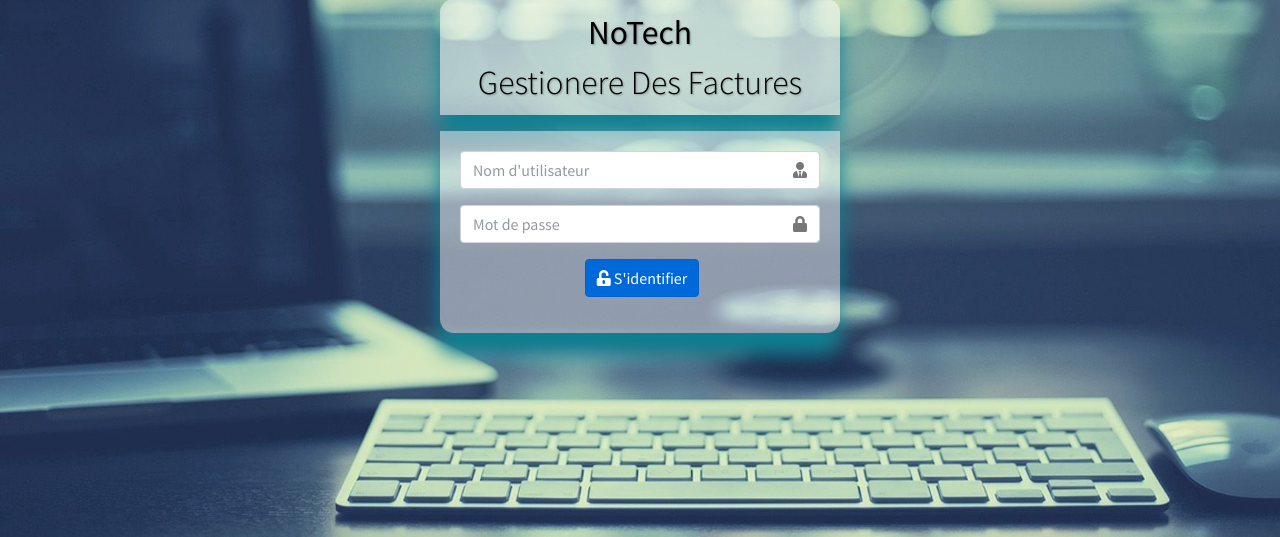
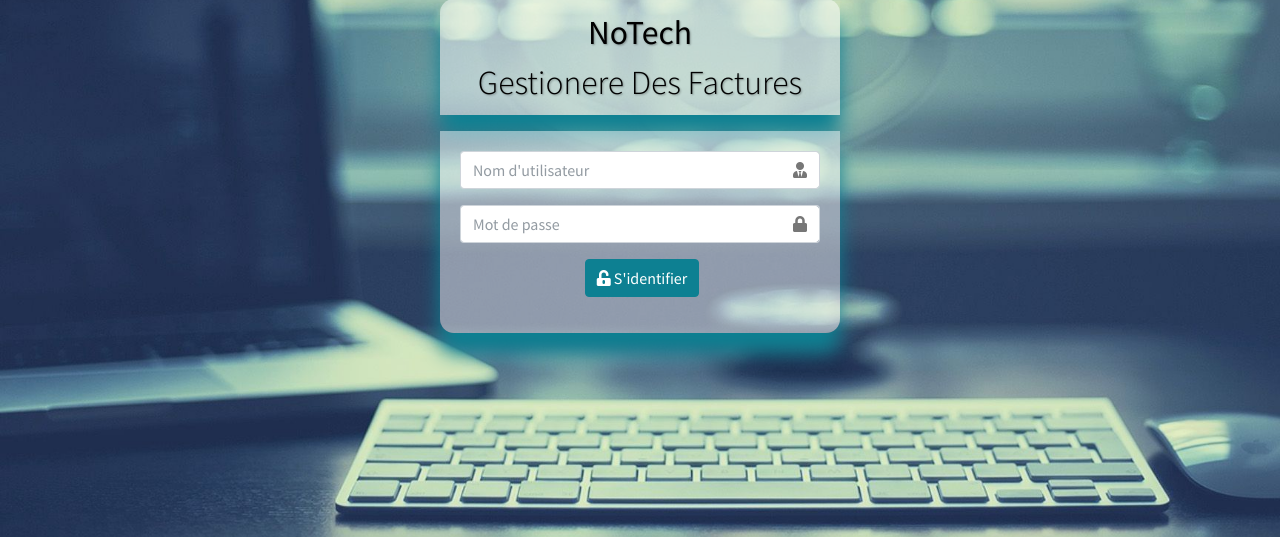
Before and after one commit to HamzaOPLEX/E-FACTURE, a Django app: page /login/ in a window 1280 px wide, with the restyled element focused. Shown: the part 234-771 px from the top of the page. Run offline with Django 3.2, Linux system fonts and the light colour scheme; some libraries are stand-ins or nearby versions.

Commit message:
change login UI 02

```diff
--- a/templates/Authentication/login.html
+++ b/templates/Authentication/login.html
@@ -140,5 +140,11 @@
             padding: 6px;
             width: 114px;
         }
+		.btn-primary:focus, .btn-primary.focus {
+		    color: #fff;
+		    background-color: #0d8092;
+		    border-color: #0d8092;
+		    box-shadow: 0 0 0 0 rgb(38 143 255 / 50%);
+		}
     </style>
 </html>
```
